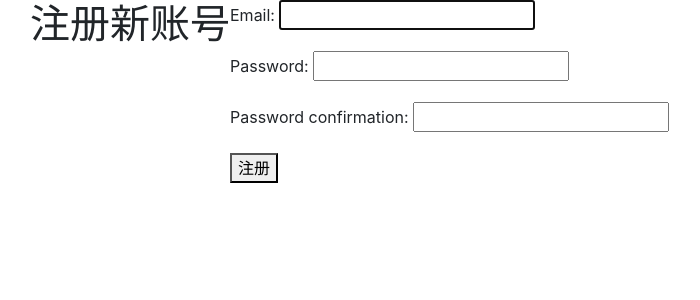
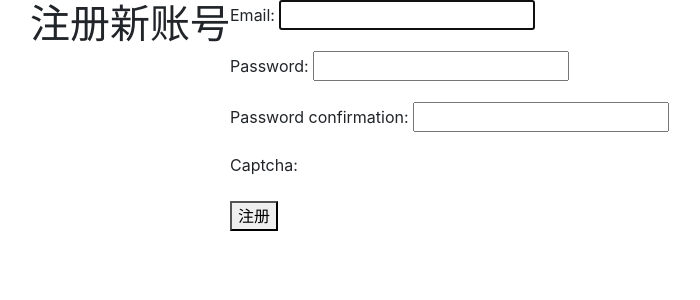
Before and after one commit to yangyou95/youyanglab_edu, a Django app: page /register/ in a window 1280 px wide. Shown: the top 300 px of the page, without its empty margins (40-740 px from the left). Run offline with Django 3.2, Linux system fonts and the light colour scheme; some libraries are stand-ins or nearby versions.

Commit message:
加入验证码

```diff
--- a/webapp/forms.py
+++ b/webapp/forms.py
@@ -1,10 +1,12 @@
 from django import forms
 from django.contrib.auth.forms import UserCreationForm
 from webapp.models import User
+from captcha.fields import CaptchaField
+
 
 class RegistrationForm(UserCreationForm):
     email = forms.EmailField(max_length = 60, help_text="请输入邮箱地址")
-
+    captcha = CaptchaField()
     class Meta:
         model = User
         fields = ("email","password1","password2")
--- a/webapp/templates/webapp/signup.html
+++ b/webapp/templates/webapp/signup.html
@@ -67,6 +67,9 @@
 
                         {% endfor %}
 
+                        <!--验证码-->
+                       {{ form.captcha }}
+
 
                         <script>
                         document.getElementById("id_email").placeholder="请输入您的邮箱";
--- a/youyang_lab/settings.py
+++ b/youyang_lab/settings.py
@@ -44,6 +44,7 @@ INSTALLED_APPS = [
     'django.contrib.sessions',
     'django.contrib.messages',
     'django.contrib.staticfiles',
+    'captcha',
 
 
     # our apps
--- a/youyang_lab/urls.py
+++ b/youyang_lab/urls.py
@@ -19,4 +19,5 @@ from django.urls import include, path
 urlpatterns = [
     path('', include('webapp.urls')),
     path('admin/', admin.site.urls),
+    path('captcha/', include('captcha.urls')),   # 增加这一行, 验证码
 ]
```
Also changed, not shown: db.sqlite3, readme.md.
